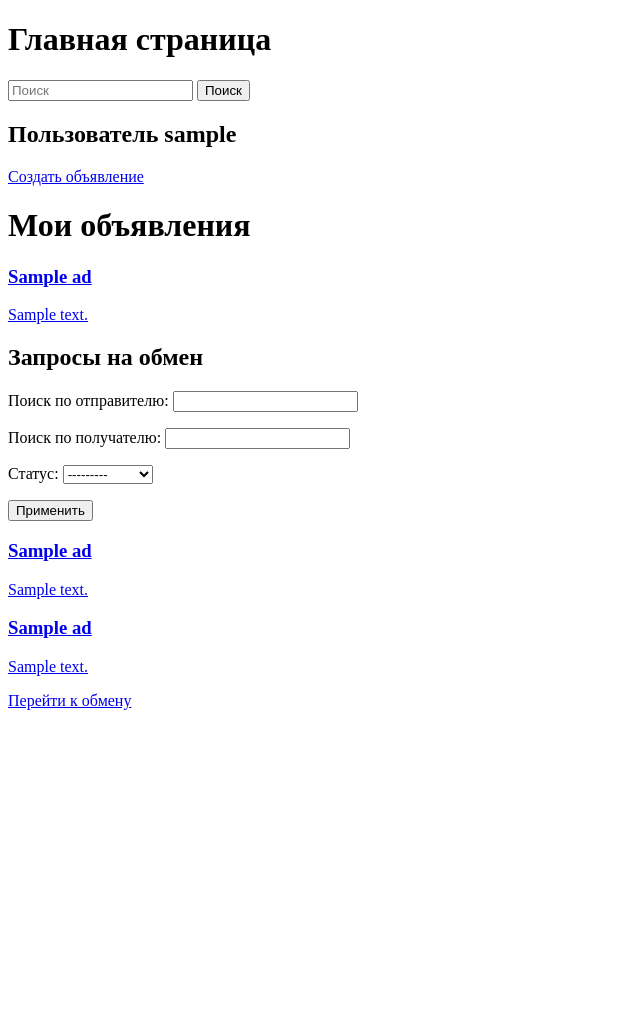
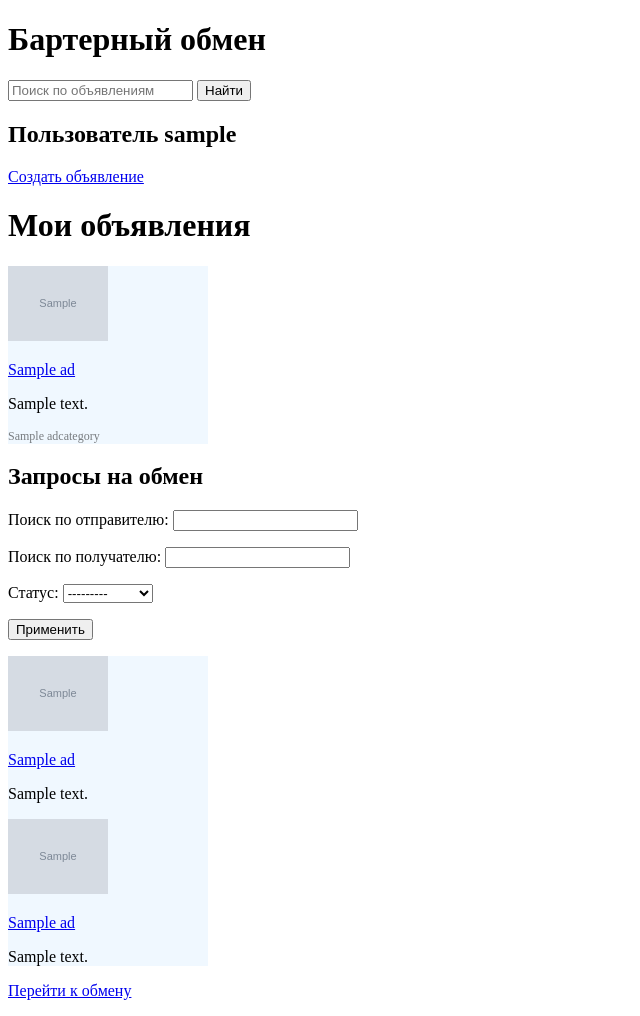
Before and after one commit to rntsdkv/BarterExchange, a Django app: page / in a window 1280 px wide. Shown: the whole page, without its empty margins (0-640 px from the left). Before the commit the page ends 710 px from the top, so only its background shows below. Run offline with Django 5.2, Linux system fonts and the light colour scheme; a user stored in the database is signed in; tables that the repository leaves empty hold one stand-in row (values such as "Sample post"); grey boxes marked "Sample" are stand-in pictures.

Commit message:
some frontend beautify

```diff
--- /dev/null
+++ b/ads/static/css/ad.css
@@ -0,0 +1,4 @@
+.image {
+    max-height: 160px;
+    max-width: 160px;
+}
--- /dev/null
+++ b/ads/static/css/index.css
@@ -0,0 +1,14 @@
+.ad {
+    background-color: aliceblue;
+    width: 200px;
+}
+
+.ad-image {
+    max-width: 100px;
+    max-height: 100px;
+}
+
+.ad-category {
+    font-size: 12px;
+    opacity: 0.5;
+}
--- a/ads/templates/index.html
+++ b/ads/templates/index.html
@@ -1,8 +1,11 @@
 <!DOCTYPE html>
-<html>
-<head></head>
+{% load static %}
+<html lang="ru">
+<head>
+    <link href="{% static "css/index.css" %}" rel="stylesheet">
+</head>
 <body>
-    <h1>Главная страница</h1>
+    <h1>Бартерный обмен</h1>
     {% if message %}
         <div style="background-color: {{ color }};">
             <h2>{{ message }}</h2>
@@ -10,8 +13,8 @@
     {% endif %}
 
     <form action="{% url 'search' %}" method="get">
-        <input type="text" name="search" placeholder="Поиск" required>
-        <button type="submit">Поиск</button>
+        <input type="text" name="search" placeholder="Поиск по объявлениям" required>
+        <button type="submit">Найти</button>
     </form>
 
     {% if user.is_authenticated %}
@@ -23,42 +26,15 @@
             <p>У вас нет объявлений</p>
         {% else %}
             {% for ad in user_ads %}
-                <a href="/ad/{{ ad.id }}">
-                    <h3>{{ ad.title }}</h3>
+                <div class="ad">
+                    <img class="ad-image" src="/media/{{ ad.image }}" alt="{{ ad.image }}">
+                    <p></p>
+                    <a href="/ad/{{ ad.id }}">{{ ad.title }}</a>
                     <p>{{ ad.description }}</p>
-                </a>
+                    <p class="ad-category">{{ ad.category }}</p>
+                </div>
             {% endfor %}
         {% endif %}
-
-{#        {% if income_proposals %}#}
-{#            <h1>Входящие запросы на обмен</h1>#}
-{#            {% for proposal in income_proposals %}#}
-{#                <a href="/ad/{{ proposal.ad_sender.id }}">#}
-{#                    <h3>{{ proposal.ad_sender.title }}</h3>#}
-{#                    <p>{{ proposal.ad_sender.description }}</p>#}
-{#                </a>#}
-{#                <a href="/ad/{{ proposal.ad_receiver.id }}">#}
-{#                    <h3>{{ proposal.ad_receiver.title }}</h3>#}
-{#                    <p>{{ proposal.ad_receiver.description }}</p>#}
-{#                </a>#}
-{#                <a href="exchange/{{ proposal.id }}">Перейти к обмену</a>#}
-{#            {% endfor %}#}
-{#        {% endif %}#}
-{##}
-{#        {% if outcome_proposals %}#}
-{#            <h1>Исходящие запросы на обмен</h1>#}
-{#            {% for proposal in outcome_proposals %}#}
-{#                <a href="/ad/{{ proposal.ad_sender.id }}">#}
-{#                    <h3>{{ proposal.ad_sender.title }}</h3>#}
-{#                    <p>{{ proposal.ad_sender.description }}</p>#}
-{#                </a>#}
-{#                <a href="/ad/{{ proposal.ad_receiver.id }}">#}
-{#                    <h3>{{ proposal.ad_receiver.title }}</h3>#}
-{#                    <p>{{ proposal.ad_receiver.description }}</p>#}
-{#                </a>#}
-{#                <a href="exchange/{{ proposal.id }}">Перейти к обмену</a>#}
-{#            {% endfor %}#}
-{#        {% endif %}#}
 
         <h2>Запросы на обмен</h2>
 
@@ -67,16 +43,23 @@
         <button type="submit">Применить</button>
         </form>
 
+        <p></p>
+
         {% for proposal in proposals %}
-            <a href="/ad/{{ proposal.ad_sender.id }}">
-                <h3>{{ proposal.ad_sender.title }}</h3>
+            <div class="ad">
+                <img class="ad-image" src="/media/{{ proposal.ad_sender.image }}" alt="{{ proposal.ad_sender.image }}">
+                <p></p>
+                <a href="/ad/{{ proposal.ad_sender.id }}">{{ proposal.ad_sender.title }}</a>
                 <p>{{ proposal.ad_sender.description }}</p>
-            </a>
-            <a href="/ad/{{ proposal.ad_receiver.id }}">
-                <h3>{{ proposal.ad_receiver.title }}</h3>
-                <p>{{ proposal.ad_receiver.description }}</p>
-            </a>
+
+                <img class="ad-image" src="/media/{{ proposal.ad_receiver.image }}" alt="{{ proposal.ad_receiver.image }}">
+                <p></p>
+                <a href="/ad/{{ proposal.ad_receiver.id }}">{{ proposal.ad_receiver.title }}</a>
+                <p>{{ proposal.ad_sender.description }}</p>
+            </div>
             <a href="exchange/{{ proposal.id }}">Перейти к обмену</a>
+
+            <p></p>
         {% endfor %}
     {% else %}
         <a href="{% url 'auth' %}">Войти</a>
```
Also changed, not shown: ads/static/css/search.css (added, +14 -0 lines), ads/templates/ad.html (+5 -3 lines), ads/templates/search.html (+13 -4 lines).
